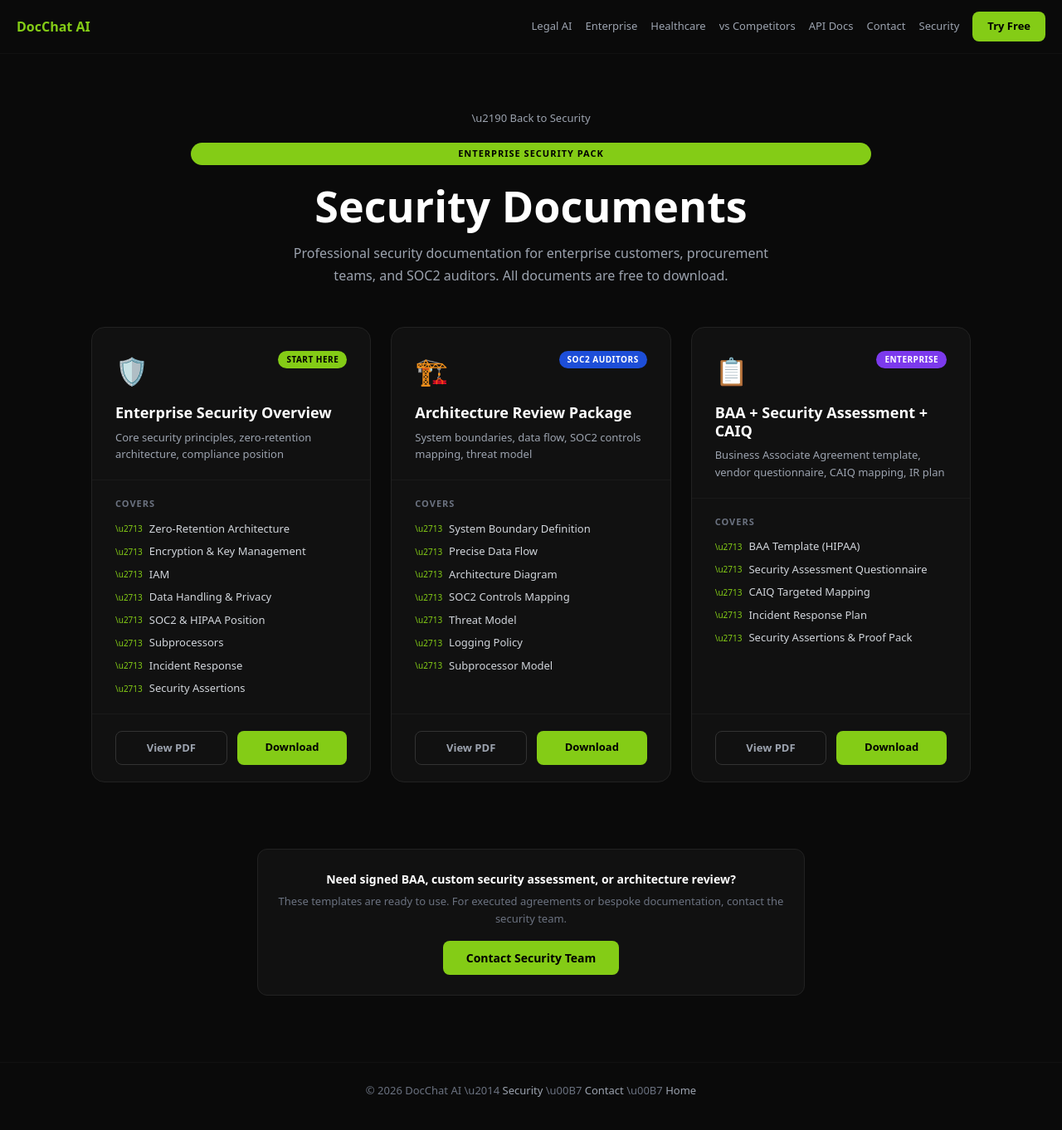
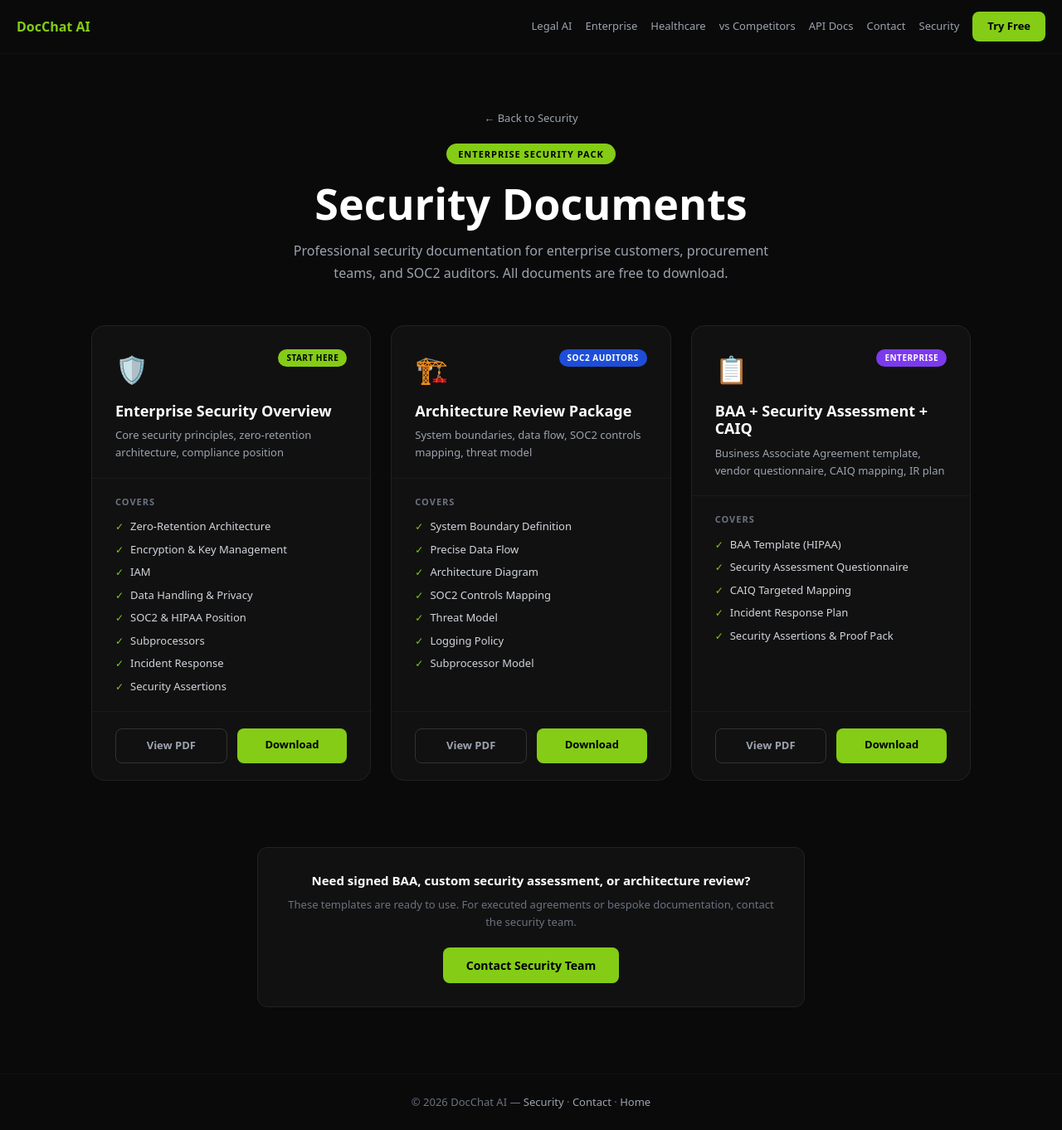
Before and after one commit to justin280/docchat-saas, a Next.js app: page /security/documents in a window 1280 px wide. Shown: the whole page at 83% size. Built offline with nearby package versions, Linux system fonts and the light colour scheme.

Commit message:
Fix: documents page unicode rendering — use HTML entities

```diff
--- a/app/(pages)/security/documents/page.js
+++ b/app/(pages)/security/documents/page.js
@@ -23,7 +23,7 @@ const DOCS = [
     badge: 'START HERE',
     badgeColor: '#84cc16',
     badgeText: '#000',
-    icon: '\uD83D\uDEE1\uFE0F',
+    icon: '🛡️',
     file: '/docs/docchat-enterprise-security-overview.pdf',
     filename: 'docchat-enterprise-security-overview.pdf',
     sections: ['Zero-Retention Architecture', 'Encryption & Key Management', 'IAM', 'Data Handling & Privacy', 'SOC2 & HIPAA Position', 'Subprocessors', 'Incident Response', 'Security Assertions'],
@@ -35,7 +35,7 @@ const DOCS = [
     badge: 'SOC2 AUDITORS',
     badgeColor: '#1d4ed8',
     badgeText: '#fff',
-    icon: '\uD83C\uDFD7\uFE0F',
+    icon: '🏗️',
     file: '/docs/docchat-architecture-review-package.pdf',
     filename: 'docchat-architecture-review-package.pdf',
     sections: ['System Boundary Definition', 'Precise Data Flow', 'Architecture Diagram', 'SOC2 Controls Mapping', 'Threat Model', 'Logging Policy', 'Subprocessor Model'],
@@ -47,7 +47,7 @@ const DOCS = [
     badge: 'ENTERPRISE',
     badgeColor: '#7c3aed',
     badgeText: '#fff',
-    icon: '\uD83D\uDCCB',
+    icon: '📋',
     file: '/docs/docchat-baa-security-assessment.pdf',
     filename: 'docchat-baa-security-assessment.pdf',
     sections: ['BAA Template (HIPAA)', 'Security Assessment Questionnaire', 'CAIQ Targeted Mapping', 'Incident Response Plan', 'Security Assertions & Proof Pack'],
@@ -69,9 +69,11 @@ export default function SecurityDocumentsPage() {
       {/* Hero */}
       <section style={{textAlign:'center',padding:'64px 20px 48px',maxWidth:'860px',margin:'0 auto'}}>
         <Link href="/security" style={{color:'#9ca3af',fontSize:'13px',textDecoration:'none',display:'inline-flex',alignItems:'center',gap:'6px',marginBottom:'20px'}}>
-          \u2190 Back to Security
+          &#8592; Back to Security
         </Link>
-        <span style={{backgroundColor:'#84cc16',color:'#000',padding:'5px 14px',borderRadius:'20px',fontSize:'11px',fontWeight:'700',letterSpacing:'1px',textTransform:'uppercase',display:'block',marginBottom:'20px'}}>Enterprise Security Pack</span>
+        <div style={{marginBottom:'20px'}}>
+          <span style={{backgroundColor:'#84cc16',color:'#000',padding:'5px 14px',borderRadius:'20px',fontSize:'11px',fontWeight:'700',letterSpacing:'1px',textTransform:'uppercase'}}>Enterprise Security Pack</span>
+        </div>
         <h1 style={{fontSize:'clamp(28px,5vw,52px)',fontWeight:'900',margin:'0 0 16px',lineHeight:1.1}}>Security Documents</h1>
         <p style={{color:'#9ca3af',fontSize:'16px',maxWidth:'580px',margin:'0 auto',lineHeight:1.7}}>
           Professional security documentation for enterprise customers, procurement teams, and SOC2 auditors. All documents are free to download.
@@ -82,7 +84,6 @@ export default function SecurityDocumentsPage() {
       <section style={{maxWidth:'1100px',margin:'0 auto',padding:'0 20px 80px',display:'grid',gridTemplateColumns:'repeat(auto-fit,minmax(300px,1fr))',gap:'24px'}}>
         {DOCS.map(doc => (
           <div key={doc.id} style={{backgroundColor:'#111',border:'1px solid #222',borderRadius:'16px',overflow:'hidden',display:'flex',flexDirection:'column'}}>
-            {/* Card header */}
             <div style={{padding:'28px 28px 20px',borderBottom:'1px solid #1a1a1a'}}>
               <div style={{display:'flex',alignItems:'flex-start',justifyContent:'space-between',marginBottom:'16px'}}>
                 <span style={{fontSize:'32px'}}>{doc.icon}</span>
@@ -91,21 +92,17 @@ export default function SecurityDocumentsPage() {
               <h2 style={{fontSize:'18px',fontWeight:'800',margin:'0 0 8px',lineHeight:1.2}}>{doc.title}</h2>
               <p style={{color:'#9ca3af',fontSize:'13px',margin:0,lineHeight:1.6}}>{doc.subtitle}</p>
             </div>
-
-            {/* Sections list */}
             <div style={{padding:'20px 28px',flex:1}}>
               <p style={{color:'#6b7280',fontSize:'11px',fontWeight:'700',letterSpacing:'1px',textTransform:'uppercase',margin:'0 0 12px'}}>COVERS</p>
               <ul style={{listStyle:'none',padding:0,margin:0,display:'flex',flexDirection:'column',gap:'8px'}}>
                 {doc.sections.map((s,i) => (
                   <li key={i} style={{display:'flex',alignItems:'center',gap:'8px',color:'#d1d5db',fontSize:'13px'}}>
-                    <span style={{color:'#84cc16',fontSize:'10px',flexShrink:0}}>\u2713</span>
+                    <span style={{color:'#84cc16',fontSize:'12px',flexShrink:0}}>&#10003;</span>
                     {s}
                   </li>
                 ))}
               </ul>
             </div>
-
-            {/* Actions */}
             <div style={{padding:'20px 28px',borderTop:'1px solid #1a1a1a',display:'flex',gap:'12px'}}>
               <a href={doc.file} target="_blank" rel="noopener noreferrer" style={{flex:1,backgroundColor:'#111',border:'1px solid #333',color:'#9ca3af',padding:'10px 0',borderRadius:'8px',fontSize:'13px',fontWeight:'600',textDecoration:'none',textAlign:'center',display:'block'}}>
                 View PDF
@@ -118,22 +115,18 @@ export default function SecurityDocumentsPage() {
         ))}
       </section>
 
-      {/* Note */}
+      {/* Bottom CTA */}
       <section style={{maxWidth:'700px',margin:'0 auto 80px',padding:'0 20px',textAlign:'center'}}>
-        <div style={{backgroundColor:'#111',border:'1px solid #222',borderRadius:'12px',padding:'24px'}}>
-          <p style={{color:'#9ca3af',fontSize:'14px',margin:'0 0 4px',lineHeight:1.7}}>
-            <strong style={{color:'#fff'}}>Need signed BAA, custom security assessment, or architecture review?</strong>
-          </p>
-          <p style={{color:'#6b7280',fontSize:'13px',margin:'0 0 16px',lineHeight:1.6}}>
-            These templates are ready to use. For executed agreements or bespoke documentation, contact the security team.
-          </p>
-          <Link href="/contact" style={{backgroundColor:'#84cc16',color:'#000',padding:'10px 28px',borderRadius:'8px',fontWeight:'700',fontSize:'14px',textDecoration:'none',display:'inline-block'}}>Contact Security Team</Link>
+        <div style={{backgroundColor:'#111',border:'1px solid #222',borderRadius:'12px',padding:'28px'}}>
+          <p style={{color:'#fff',fontSize:'15px',fontWeight:'700',margin:'0 0 8px'}}>Need signed BAA, custom security assessment, or architecture review?</p>
+          <p style={{color:'#6b7280',fontSize:'13px',margin:'0 0 20px',lineHeight:1.6}}>These templates are ready to use. For executed agreements or bespoke documentation, contact the security team.</p>
+          <Link href="/contact" style={{backgroundColor:'#84cc16',color:'#000',padding:'11px 28px',borderRadius:'8px',fontWeight:'700',fontSize:'14px',textDecoration:'none',display:'inline-block'}}>Contact Security Team</Link>
         </div>
       </section>
 
       {/* Footer */}
       <footer style={{borderTop:'1px solid #111',padding:'24px 20px',textAlign:'center',color:'#6b7280',fontSize:'13px'}}>
-        <p style={{margin:0}}>{String.fromCharCode(169)} {new Date().getFullYear()} DocChat AI \u2014 <Link href="/security" style={{color:'#9ca3af',textDecoration:'none'}}>Security</Link> \u00B7 <Link href="/contact" style={{color:'#9ca3af',textDecoration:'none'}}>Contact</Link> \u00B7 <Link href="/" style={{color:'#9ca3af',textDecoration:'none'}}>Home</Link></p>
+        <p style={{margin:0}}>&#169; {new Date().getFullYear()} DocChat AI &#8212; <Link href="/security" style={{color:'#9ca3af',textDecoration:'none'}}>Security</Link> &#183; <Link href="/contact" style={{color:'#9ca3af',textDecoration:'none'}}>Contact</Link> &#183; <Link href="/" style={{color:'#9ca3af',textDecoration:'none'}}>Home</Link></p>
       </footer>
     </div>
   );
```
